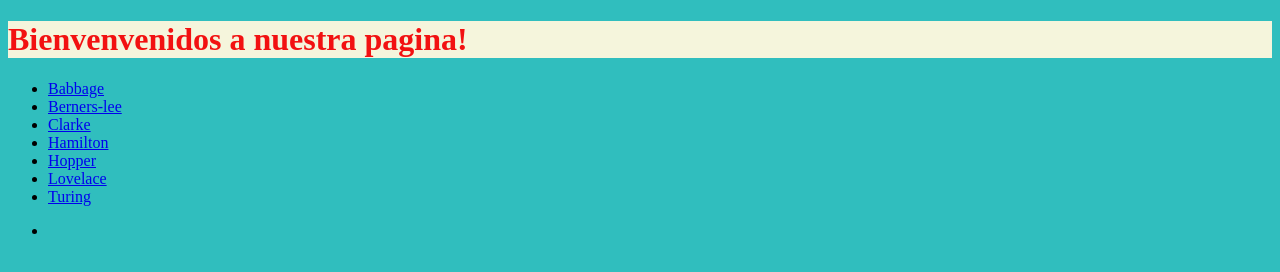
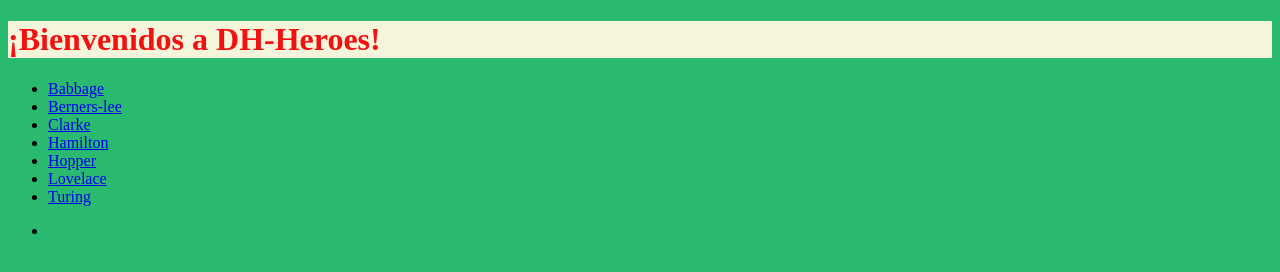
Before and after one commit to ferborquez/DH-Heroes.v1, a website: page views/index.html in a window 1280 px wide. Drawn offline with Linux system fonts and the light colour scheme.

Commit message:
actualizando algunos detalles

```diff
--- a/app.js
+++ b/app.js
@@ -9,7 +9,7 @@ app.get("/", (rerq,res) => res.sendFile(path.resolve(__dirname, "views","index.h
 app.get("/babbage", (rerq,res) => res.sendFile(path.resolve(__dirname, "views","babbage.html")))
 app.get("/berners-lee", (rerq,res) => res.sendFile(path.resolve(__dirname, "views","berners-lee.html")))
 app.get("/clarke", (rerq,res) => res.sendFile(path.resolve(__dirname, "views","clarke.html")))
-app.get("/hnamilto", (rerq,res) => res.sendFile(path.resolve(__dirname, "views","hamilton.html")))
+app.get("/hamilton", (rerq,res) => res.sendFile(path.resolve(__dirname, "views","hamilton.html")))
 app.get("/hopper", (rerq,res) => res.sendFile(path.resolve(__dirname, "views","hopper.html")))
 app.get("/lovelace", (rerq,res) => res.sendFile(path.resolve(__dirname, "views","lovelace.html")))
 app.get("/turing", (rerq,res) => res.sendFile(path.resolve(__dirname, "views","turing.html")))
--- a/public/css/style.css
+++ b/public/css/style.css
@@ -1,6 +1,8 @@
 body{
 
-    background-color: #30bebe;
+    background-color: #29b96f;
+    font-family: rgb(6, 6, 6);
+;
 }
 h1{
     background-color: beige;
--- a/views/index.html
+++ b/views/index.html
@@ -10,7 +10,7 @@
 </head>
 
 <body>
-    <h1>Bienvenvenidos a nuestra pagina!</h1>
+    <h1>¡Bienvenidos a DH-Heroes!</h1>
     <header>
         <nav>
             <ul>
```
Also changed, not shown: views/hamilton.html (+1 -0 lines).
